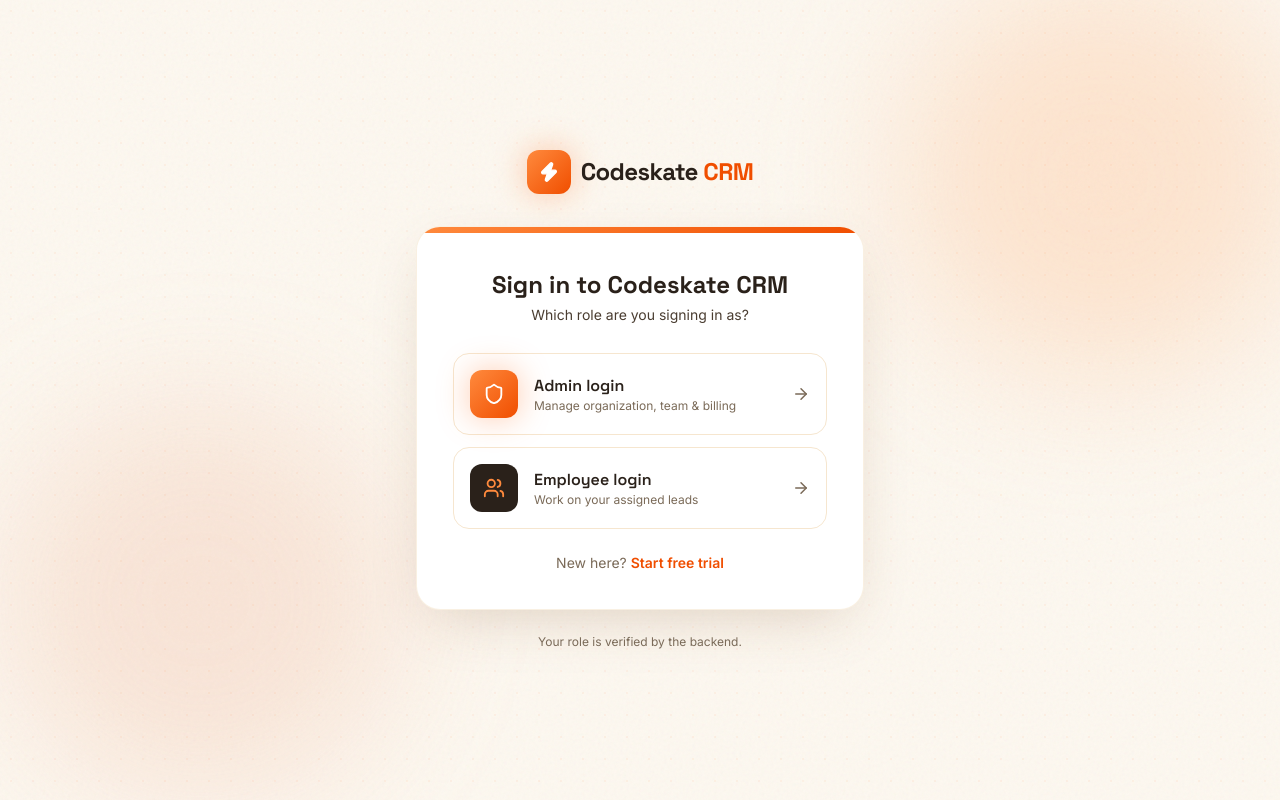
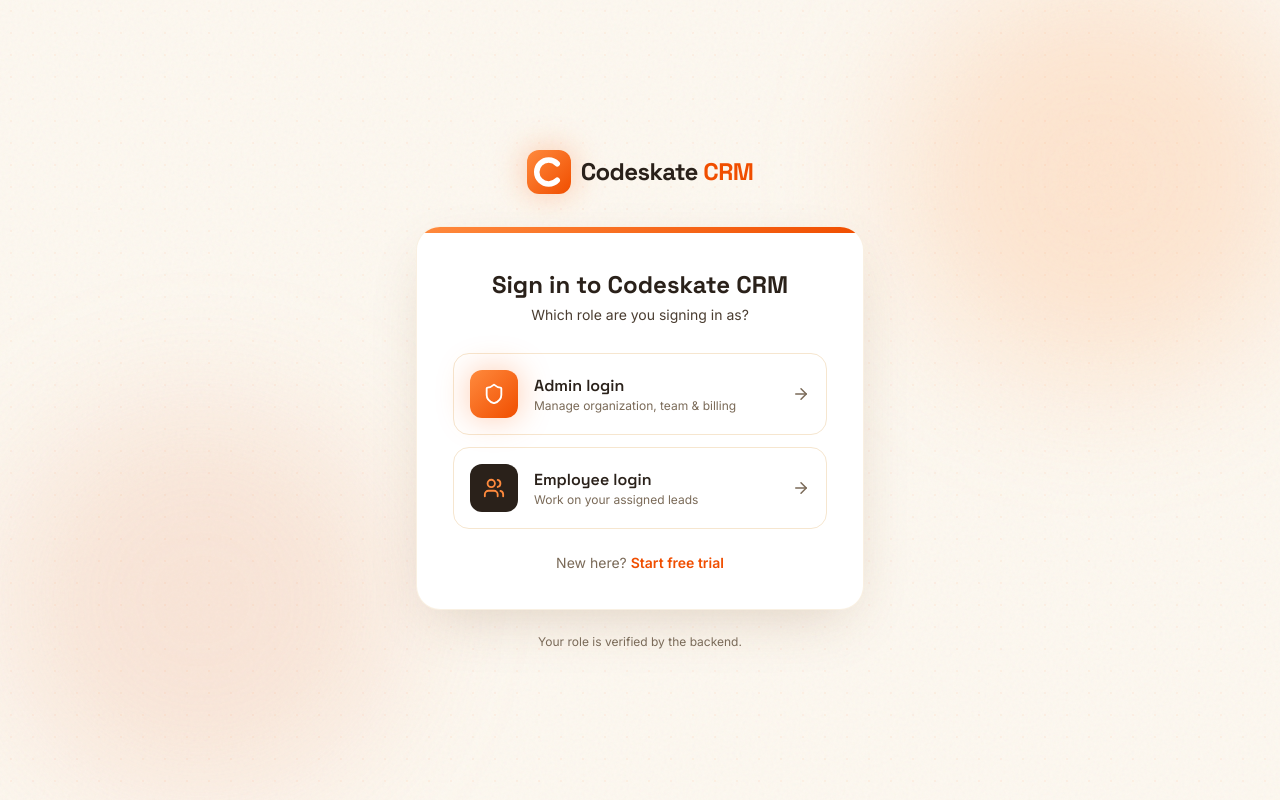
Before and after one commit to Harshitsinha98/SNS-ADS-ERP, a React (Vite) app in the folder lead-erp/: page /login in a window 1280 px wide. Built offline with nearby package versions, Linux system fonts and the light colour scheme; no server answers; what @capacitor/core would draw is missing.

Commit message:
feat: adopt Signature-C brand mark across app (Logo, Sidebar, Footer, Login reveal, favicon)

```diff
--- a/lead-erp/index.html
+++ b/lead-erp/index.html
@@ -2,6 +2,7 @@
 <html lang="en">
   <head>
     <meta charset="UTF-8" />
+    <link rel="icon" type="image/svg+xml" href="/favicon.svg" />
     <meta name="viewport" content="width=device-width, initial-scale=1.0" />
     <link rel="preconnect" href="https://fonts.googleapis.com" />
     <link rel="preconnect" href="https://fonts.gstatic.com" crossorigin />
--- a/lead-erp/src/components/Sidebar.jsx
+++ b/lead-erp/src/components/Sidebar.jsx
@@ -1,5 +1,6 @@
 import { NavLink } from "react-router-dom";
 import { useAuth } from "../context/AuthContext";
+import SkateMark from "./marketing/SkateMark";
 import {
   LayoutDashboard,
   Users,
@@ -7,7 +8,6 @@ import {
   Inbox,
   ClipboardList,
   LogOut,
-  Sparkles,
   X,
   ChevronRight,
   CreditCard,
@@ -70,9 +70,7 @@ export default function Sidebar({ isOpen = false, onClose = () => {} }) {
         {/* Logo */}
         <div className="px-5 pt-6 pb-5 flex items-center justify-between border-b border-gray-100">
           <div className="flex items-center gap-3">
-            <div className="w-10 h-10 bg-gradient-to-br from-primary-600 to-accent-600 rounded-xl flex items-center justify-center shadow-glow">
-              <Sparkles className="w-5 h-5 text-white" />
-            </div>
+            <SkateMark size={40} />
             <div>
               <p className="font-display font-bold text-lg bg-gradient-to-r from-primary-600 to-accent-600 bg-clip-text text-transparent">
                 Codeskate CRM
--- a/lead-erp/src/components/marketing/Logo.jsx
+++ b/lead-erp/src/components/marketing/Logo.jsx
@@ -1,17 +1,12 @@
-import { Zap } from "lucide-react";
+import SkateMark from "./SkateMark";
 
-export default function Logo({ size = "md", onDark = false }) {
-  const dims = size === "lg" ? "w-11 h-11" : size === "sm" ? "w-8 h-8" : "w-9 h-9";
+export default function Logo({ size = "md", onDark = false, animate = false }) {
+  const px = size === "lg" ? 44 : size === "sm" ? 32 : 36;
   const text = size === "lg" ? "text-2xl" : size === "sm" ? "text-lg" : "text-xl";
-  const icon = size === "lg" ? 22 : size === "sm" ? 16 : 18;
 
   return (
     <div className="flex items-center gap-2.5 select-none">
-      <div
-        className={`${dims} rounded-xl bg-gradient-orange flex items-center justify-center shadow-glow`}
-      >
-        <Zap size={icon} className="text-white" fill="currentColor" strokeWidth={1.5} />
-      </div>
+      <SkateMark size={px} animate={animate} />
       <span
         className={`font-display font-bold ${text} tracking-tight ${
           onDark ? "text-white" : "text-ink"
--- a/lead-erp/src/components/marketing/MarketingFooter.jsx
+++ b/lead-erp/src/components/marketing/MarketingFooter.jsx
@@ -1,5 +1,6 @@
 import { Link } from "react-router-dom";
-import { Zap, Globe, Mail, Send, MessageCircle } from "lucide-react";
+import { Globe, Mail, Send, MessageCircle } from "lucide-react";
+import SkateMark from "./SkateMark";
 
 export default function MarketingFooter() {
   return (
@@ -11,9 +12,7 @@ export default function MarketingFooter() {
         <div className="grid grid-cols-2 md:grid-cols-4 gap-8 mb-12">
           <div className="col-span-2 md:col-span-1">
             <div className="flex items-center gap-2.5 mb-4">
-              <div className="w-9 h-9 rounded-xl bg-gradient-orange flex items-center justify-center shadow-glow">
-                <Zap size={18} className="text-white" fill="currentColor" strokeWidth={1.5} />
-              </div>
+              <SkateMark size={36} />
               <span className="font-display font-bold text-xl text-white">
                 Codeskate <span className="text-orange-400">CRM</span>
               </span>
--- /dev/null
+++ b/lead-erp/src/components/marketing/SkateMark.jsx
@@ -0,0 +1,36 @@
+/**
+ * CodeSkate "Signature C" brand mark.
+ *
+ * A single confident stroke forms an open "C" that reads as forward motion —
+ * the "skate" in CodeSkate. Deliberately abstract so the same mark fronts the
+ * agency (Studio), the CRM, and the Voice AI product.
+ *
+ * Renders the orange rounded tile + white glyph as one self-contained unit.
+ *
+ * Props:
+ *   size    number  pixel size of the square tile (default 40)
+ *   animate boolean draw the stroke in once on mount (default false)
+ *   className string extra classes on the tile wrapper
+ */
+export default function SkateMark({ size = 40, animate = false, className = "" }) {
+  const radius = Math.round(size * 0.28); // rounded-square corner radius
+
+  return (
+    <span
+      className={`inline-flex items-center justify-center bg-gradient-orange shadow-glow ${className}`}
+      style={{ width: size, height: size, borderRadius: radius }}
+      aria-hidden="true"
+    >
+      <svg width={size} height={size} viewBox="0 0 48 48" fill="none">
+        <path
+          d="M33 15 A13 13 0 1 0 33 33"
+          fill="none"
+          stroke="#ffffff"
+          strokeWidth="6"
+          strokeLinecap="round"
+          className={animate ? "sk-draw" : ""}
+        />
+      </svg>
+    </span>
+  );
+}
--- a/lead-erp/src/index.css
+++ b/lead-erp/src/index.css
@@ -126,3 +126,15 @@
     }
   }
 }
+
+
+/* CodeSkate Signature-C mark: one-time draw-in reveal */
+@keyframes sk-draw {
+  from { stroke-dashoffset: 78; }
+  to { stroke-dashoffset: 0; }
+}
+.sk-draw {
+  stroke-dasharray: 78;
+  stroke-dashoffset: 78;
+  animation: sk-draw 1s cubic-bezier(0.35, 0, 0.2, 1) 0.1s forwards;
+}
--- a/lead-erp/src/pages/Login.jsx
+++ b/lead-erp/src/pages/Login.jsx
@@ -130,7 +130,7 @@ export default function Login() {
       <div id="recaptcha-container" />
 
       <div className="w-full max-w-md relative z-10">
-        <div className="flex justify-center mb-8"><Link to="/"><Logo size="lg" /></Link></div>
+        <div className="flex justify-center mb-8"><Link to="/"><Logo size="lg" animate /></Link></div>
 
         {/* Role mismatch / no-account screen */}
         {roleError ? (
```
Also changed, not shown: lead-erp/public/favicon.svg (added).
